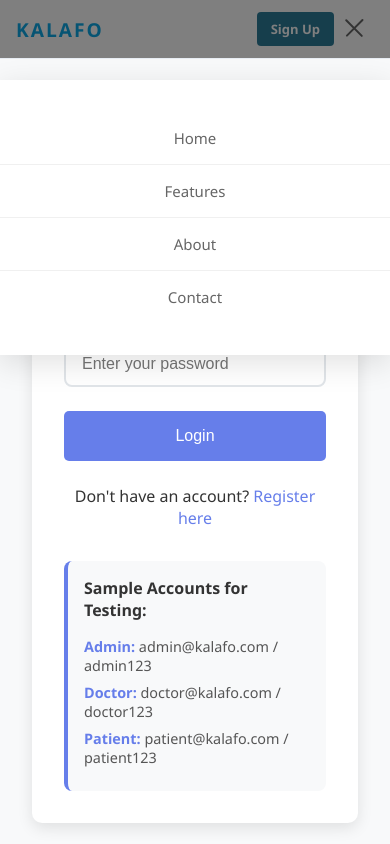
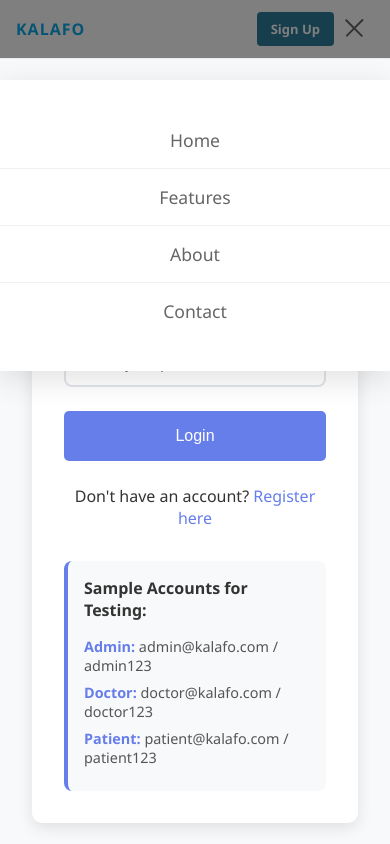
Before and after one commit to TebogoLegoabe/kalafo, a React (Create React App) app in the folder Front-end/: page /login in a window 390 px wide. Both pictures are taken after a click on the button "Toggle mobile menu". Shown: the top 844 px of the page. Built offline with nearby package versions, Linux system fonts and the light colour scheme.

Commit message:
updated responsiveness

```diff
--- a/Front-end/src/components/Header/Header.css
+++ b/Front-end/src/components/Header/Header.css
@@ -263,3 +263,117 @@
     box-shadow: none;
   }
 }
+
+/* Navigation */
+.nav {
+  display: flex;
+  align-items: center;
+  gap: 2rem;
+}
+
+.nav a,
+.nav .nav-link {
+  color: #666;
+  text-decoration: none;
+  font-weight: 500;
+  font-size: 0.9375rem;
+  transition: color 0.3s ease;
+  padding: 0.5rem 0;
+}
+
+.nav a:hover,
+.nav .nav-link:hover {
+  color: #2D7D9A;
+}
+
+/* Ensure smooth scrolling for anchor links */
+html {
+  scroll-behavior: smooth;
+}
+
+/* Add offset for fixed header when scrolling to sections */
+section {
+  scroll-margin-top: 80px; /* Adjust this value to match your header height */
+}
+
+/* Mobile responsive navigation */
+@media (max-width: 768px) {
+  .mobile-menu-btn {
+    display: flex;
+    align-items: center;
+    justify-content: center;
+  }
+
+  .nav {
+    position: fixed;
+    top: 80px;
+    left: 0;
+    right: 0;
+    background: white;
+    flex-direction: column;
+    gap: 0;
+    padding: 2rem 0;
+    box-shadow: 0 8px 30px rgba(0, 0, 0, 0.12);
+    transform: translateY(-100vh);
+    opacity: 0;
+    transition: all 0.3s ease;
+    z-index: 99;
+  }
+
+  .nav.nav-open {
+    transform: translateY(0);
+    opacity: 1;
+  }
+
+  .nav a,
+  .nav .nav-link {
+    padding: 1rem 2rem;
+    width: 100%;
+    text-align: center;
+    border-bottom: 1px solid #f0f0f0;
+    font-size: 1.1rem;
+  }
+
+  .nav a:last-child,
+  .nav .nav-link:last-child {
+    border-bottom: none;
+  }
+
+  .login-btn {
+    display: none;
+  }
+
+  .signup-btn {
+    padding: 0.5rem 1rem;
+    font-size: 0.875rem;
+  }
+}
+
+@media (max-width: 480px) {
+  .container {
+    padding: 0 16px;
+  }
+
+  .header-content {
+    padding: 0.75rem 0;
+  }
+
+  .far-left-brand {
+    font-size: 1rem !important;
+    letter-spacing: 1px !important;
+  }
+
+  .signup-btn {
+    padding: 0.5rem 0.875rem;
+    font-size: 0.8125rem;
+  }
+}
+
+/* Focus states for accessibility */
+.nav a:focus,
+.nav .nav-link:focus,
+.login-btn:focus,
+.signup-btn:focus {
+  outline: 2px solid #2D7D9A;
+  outline-offset: 2px;
+}
--- a/Front-end/src/components/Header/Header.jsx
+++ b/Front-end/src/components/Header/Header.jsx
@@ -1,11 +1,12 @@
-// src/components/Header/Header.jsx
+// src/components/Header/Header.jsx - Simplified Version
 import React, { useState, useEffect } from 'react';
-import { Link } from 'react-router-dom';
+import { Link, useLocation } from 'react-router-dom';
 import './Header.css';
 
 function Header() {
   const [isScrolled, setIsScrolled] = useState(false);
   const [isMobileMenuOpen, setIsMobileMenuOpen] = useState(false);
+  const location = useLocation();
 
   useEffect(() => {
     const handleScroll = () => {
@@ -24,6 +25,33 @@ function Header() {
     setIsMobileMenuOpen(false);
   };
 
+  // Function to create navigation links
+  const createNavLink = (href, text) => {
+    // If we're on the home page, use anchor links
+    if (location.pathname === '/') {
+      return (
+        <a
+          href={href}
+          onClick={closeMobileMenu}
+          className="nav-link"
+        >
+          {text}
+        </a>
+      );
+    } else {
+      // If we're on another page, navigate to home with hash
+      return (
+        <Link
+          to={`/${href}`}
+          onClick={closeMobileMenu}
+          className="nav-link"
+        >
+          {text}
+        </Link>
+      );
+    }
+  };
+
   return (
     <header className={`header ${isScrolled ? 'scrolled' : ''}`}>
       <div className="container">
@@ -35,7 +63,7 @@ function Header() {
             style={{
               marginRight: 'auto',
               fontWeight: 'bold',
-              color: '#0da9e7ff', // Example color, adjust as needed
+              color: '#0da9e7ff',
               textDecoration: 'none',
               fontSize: '1.2em',
               letterSpacing: '2px'
@@ -51,10 +79,10 @@ function Header() {
 
           {/* Navigation */}
           <nav className={`nav ${isMobileMenuOpen ? 'nav-open' : ''}`}>
-            <a href="#home" onClick={closeMobileMenu}>Home</a>
-            <a href="#features" onClick={closeMobileMenu}>Features</a>
-            <a href="#about" onClick={closeMobileMenu}>About</a>
-            <a href="#contact" onClick={closeMobileMenu}>Contact</a>
+            {createNavLink('#home', 'Home')}
+            {createNavLink('#features', 'Features')}
+            {createNavLink('#about', 'About')}
+            {createNavLink('#contact', 'Contact')}
           </nav>
 
           {/* Header Actions */}
--- a/Front-end/src/pages/Landing/Landing.jsx
+++ b/Front-end/src/pages/Landing/Landing.jsx
@@ -1,5 +1,3 @@
-// First install: npm install react-icons
-
 // src/pages/Landing/Landing.jsx
 import { Link } from 'react-router-dom';
 import Header from '../../components/Header/Header';
@@ -32,8 +30,8 @@ function Landing() {
       <Header />
 
       <main className="landing-main">
-        {/* Hero Section */}
-        <section className="hero">
+        {/* Hero Section - Added id="home" */}
+        <section id="home" className="hero">
           <div className="container">
             <div className="hero-content">
               <div className="hero-left">
@@ -76,8 +74,8 @@ function Landing() {
         </section>
 
 
-        {/* Features Section */}
-        <section className="features">
+        {/* Features Section - Added id="features" */}
+        <section id="features" className="features">
           <div className="container">
             <div className="section-header">
               <h2>Cutting-Edge Features</h2>
@@ -136,8 +134,8 @@ function Landing() {
           </div>
         </section>
 
-        {/* About Section - Improved Structure */}
-        <section className="about">
+        {/* About Section - Added id="about" */}
+        <section id="about" className="about">
           <div className="container">
             <div className="about-content">
               <div className="about-left">
@@ -201,8 +199,8 @@ function Landing() {
           </div>
         </section>
 
-        {/* Contact Section */}
-        <section className="contact">
+        {/* Contact Section - Added id="contact" */}
+        <section id="contact" className="contact">
           <div className="container">
             <div className="section-header">
               <h2>Get In Touch</h2>
```
